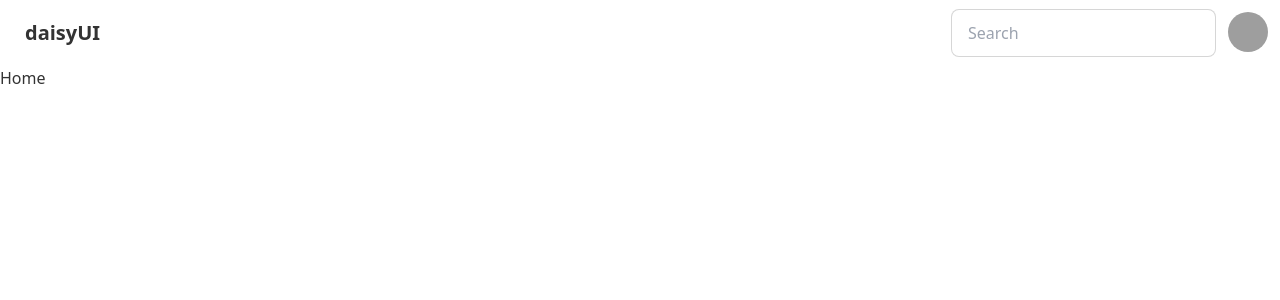
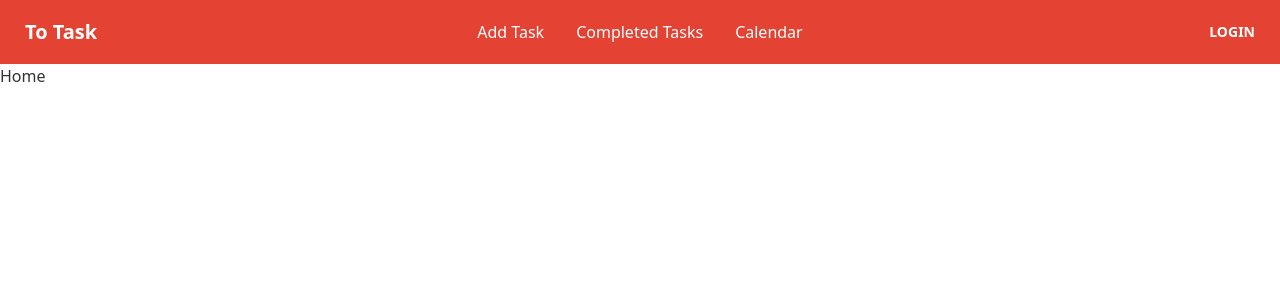
Before and after one commit to n00bNn00b/to-task, a React (Create React App) app: page / in a window 1280 px wide. Shown: the top 300 px of the page. Built offline with nearby package versions, Linux system fonts and the light colour scheme; grey boxes are pictures that could not be loaded.

Commit message:
navbar customization and react router configured

```diff
--- a/package.json
+++ b/package.json
@@ -10,6 +10,7 @@
     "init": "^0.1.2",
     "react": "^18.2.0",
     "react-dom": "^18.2.0",
+    "react-router-dom": "6",
     "react-scripts": "5.0.1",
     "web-vitals": "^2.1.0"
   },
--- a/src/App.js
+++ b/src/App.js
@@ -1,12 +1,15 @@
 import React from "react";
 import Home from "./components/Home";
 import Navbar from "./components/Navbar";
+import { Routes, Route, Link } from "react-router-dom";
 
 function App() {
   return (
     <div>
       <Navbar />
-      <Home />
+      <Routes>
+        <Route path="/" element={<Home />} />
+      </Routes>
     </div>
   );
 }
--- /dev/null
+++ b/src/components/AddTask.jsx
@@ -0,0 +1,18 @@
+import React from "react";
+
+const AddTask = () => {
+  return (
+    <div>
+      <form>
+        <input
+          type="text"
+          placeholder="Type here"
+          class="input input-bordered input-primary w-full max-w-xs"
+        />
+        <input type="submit" value="Add" />
+      </form>
+    </div>
+  );
+};
+
+export default AddTask;
--- a/src/components/Navbar.jsx
+++ b/src/components/Navbar.jsx
@@ -1,45 +1,65 @@
 import React from "react";
+import { Link } from "react-router-dom";
 
 const Navbar = () => {
   return (
-    <div className="navbar bg-base-100">
-      <div className="flex-1">
-        <a href="/" className="btn btn-ghost normal-case text-xl">
-          daisyUI
-        </a>
-      </div>
-      <div className="flex-none gap-2">
-        <div className="form-control">
-          <input
-            type="text"
-            placeholder="Search"
-            className="input input-bordered"
-          />
-        </div>
-        <div className="dropdown dropdown-end">
-          <label tabindex="0" className="btn btn-ghost btn-circle avatar">
-            <div className="w-10 rounded-full">
-              <img src="https://placeimg.com/80/80/people" alt="" />
-            </div>
+    <div class="navbar bg-primary text-white">
+      <div class="navbar-start">
+        <div class="dropdown">
+          <label tabindex="0" class="btn btn-ghost lg:hidden">
+            <svg
+              xmlns="http://www.w3.org/2000/svg"
+              class="h-5 w-5"
+              fill="none"
+              viewBox="0 0 24 24"
+              stroke="currentColor"
+            >
+              <path
+                stroke-linecap="round"
+                stroke-linejoin="round"
+                stroke-width="2"
+                d="M4 6h16M4 12h8m-8 6h16"
+              />
+            </svg>
           </label>
           <ul
             tabindex="0"
-            className="mt-3 p-2 shadow menu menu-compact dropdown-content bg-base-100 rounded-box w-52"
+            class="menu menu-compact dropdown-content mt-3 p-2 shadow bg-primary rounded-box w-52"
           >
             <li>
-              <a className="justify-between">
-                Profile
-                <span className="badge">New</span>
-              </a>
+              <Link to="/add">Add Task</Link>
+            </li>
+            <li tabindex="0">
+              <Link to="/completed" class="justify-between">
+                Completed Tasks
+              </Link>
             </li>
             <li>
-              <a>Settings</a>
-            </li>
-            <li>
-              <a>Logout</a>
+              <Link to="/calendar">Calendar</Link>
             </li>
           </ul>
         </div>
+        <Link to="/" class="btn btn-ghost normal-case text-xl">
+          To Task
+        </Link>
+      </div>
+      <div class="navbar-center hidden lg:flex">
+        <ul class="menu menu-horizontal p-0">
+          <li>
+            <Link to="/add">Add Task</Link>
+          </li>
+          <li tabindex="0">
+            <Link to="/completed">Completed Tasks</Link>
+          </li>
+          <li>
+            <Link to="/calendar">Calendar</Link>
+          </li>
+        </ul>
+      </div>
+      <div class="navbar-end">
+        <Link to="/login" class="btn btn-primary text-white">
+          Login
+        </Link>
       </div>
     </div>
   );
--- a/src/index.js
+++ b/src/index.js
@@ -1,13 +1,16 @@
-import React from 'react';
-import ReactDOM from 'react-dom/client';
-import './index.css';
-import App from './App';
-import reportWebVitals from './reportWebVitals';
+import React from "react";
+import ReactDOM from "react-dom/client";
+import "./index.css";
+import App from "./App";
+import reportWebVitals from "./reportWebVitals";
+import { BrowserRouter } from "react-router-dom";
 
-const root = ReactDOM.createRoot(document.getElementById('root'));
+const root = ReactDOM.createRoot(document.getElementById("root"));
 root.render(
   <React.StrictMode>
-    <App />
+    <BrowserRouter>
+      <App />
+    </BrowserRouter>
   </React.StrictMode>
 );
 
```
Also changed, not shown: 1 other file (tests, documents, lock files or other folders).
